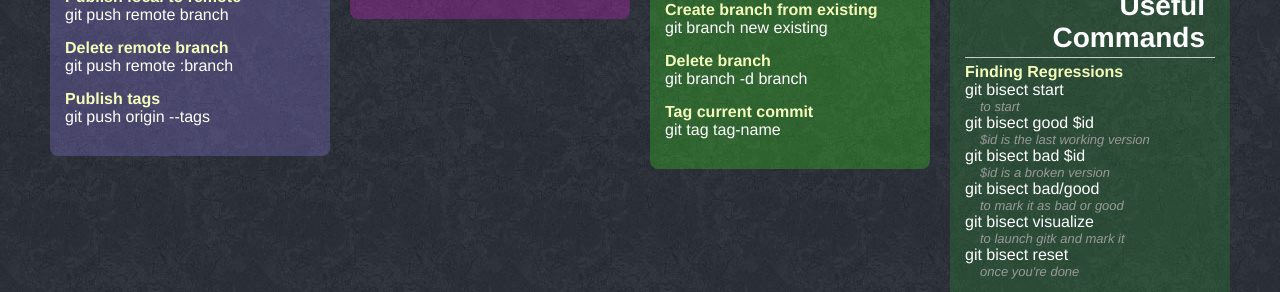
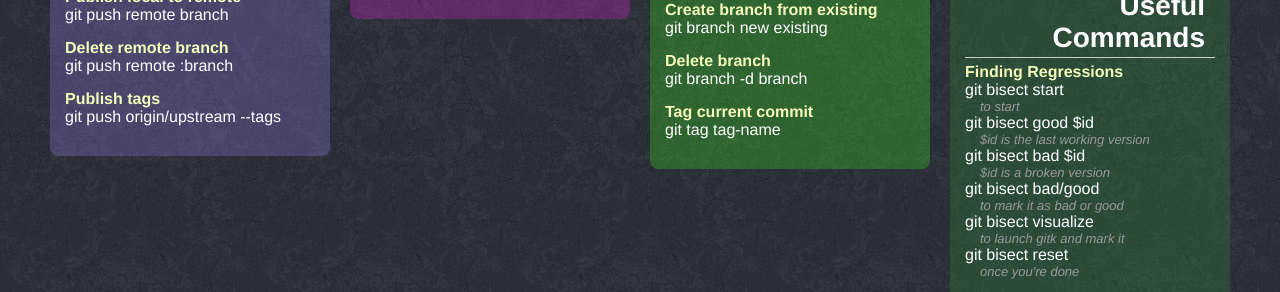
Before and after one commit to code9media/overthecs.github.io, a Jekyll site: the page built from _posts/detail/2012-07-01-git.html, in a window 1280 px wide and 1166 px high. Shown: the part 696-988 px from the top of the window. Built offline with Jekyll 4.4.1, drawn with Linux system fonts in a browser that asks for light colours; Markdown is read by kramdown in place of the engine named in the settings.

Commit message:
git push tag

```diff
--- a/_posts/detail/2012-07-01-git.html
+++ b/_posts/detail/2012-07-01-git.html
@@ -251,7 +251,7 @@ title:     Git Cheat Sheet
         <div class="board-card">
             <h3 class="board-card-title">Publish tags</h3>
             <ul>
-                <li>git push origin --tags</li>
+                <li>git push origin/upstream --tags</li>
             </ul>
         </div>
     </div>
```
